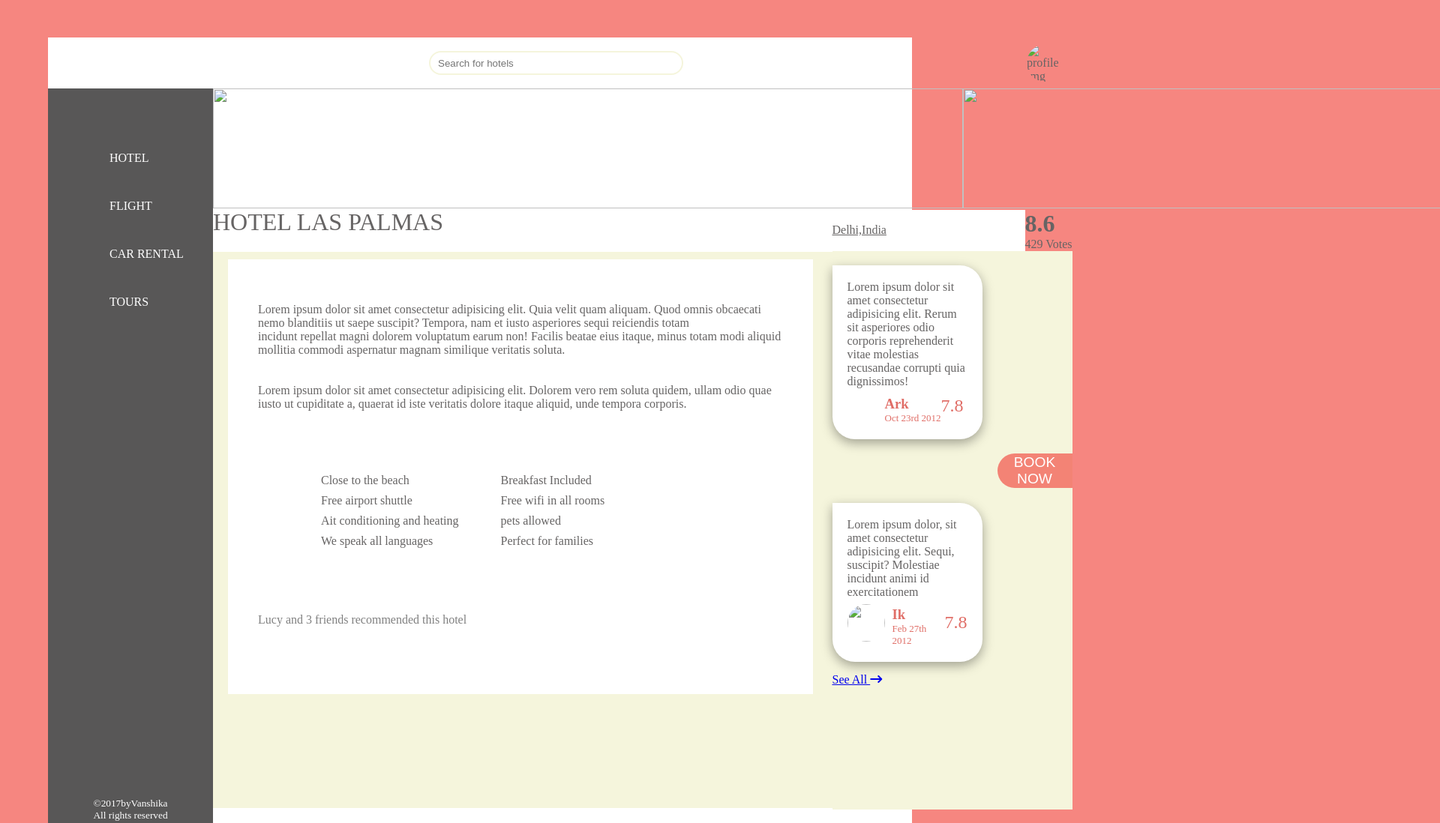
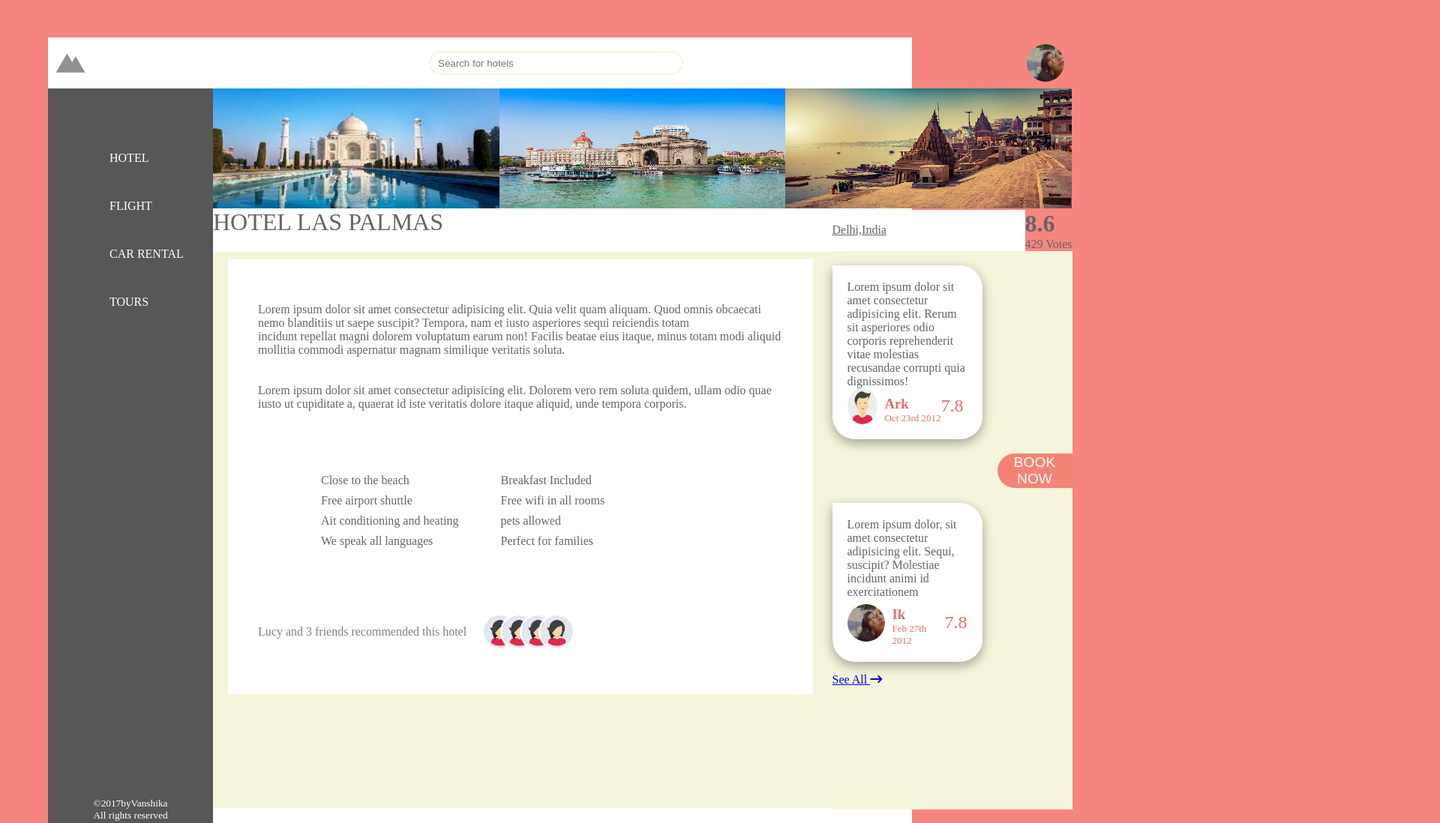
Before and after one commit to Srivastava27/TourWebPage_HopingMinds, a plain HTML site: page index.html in a window 1280 px wide. Shown: the top 1098 px of the page at 75% size, 1920 px wide, since content can reach past the window. Drawn offline with Linux system fonts and the light colour scheme; the site is published under a folder, as on GitHub Pages, so addresses that start at the root find nothing.

Commit message:
Tour-web-page

```diff
--- a/index.html
+++ b/index.html
@@ -11,9 +11,9 @@
 <body>
     <div class="container">
         <div class="navbar">
-            <img class="logo" src="/img/Logo2.jpeg" alt="">
+            <img class="logo" src="img/Logo2.jpeg" alt="">
             <input type="text" name="" id="" placeholder="Search for hotels">
-            <img class="profileimg" src="/img/pic.jpeg" alt="profile img">
+            <img class="profileimg" src="img/pic.jpeg" alt="profile img">
         </div>
         <div class="sidebar">
             <div class="menu">
@@ -29,9 +29,9 @@
         </div>
         <div class="images">
             <div class="tourimg">
-            <img src="/img/pic1.jpg" alt="">
-            <img src="/img/pic2.jpg" alt="">
-            <img src="/img/pic3.jpg" alt="">
+            <img src="img/pic1.jpg" alt="">
+            <img src="img/pic2.jpg" alt="">
+            <img src="img/pic3.jpg" alt="">
             </div>
 
         </div>
@@ -67,10 +67,10 @@
                 </table>
                 <div class="users">
                 <p>Lucy and 3 friends recommended this hotel</p>
-                    <img class="user1" src="/img/user3.jpeg" alt="">
-                    <img class="user2" src="/img/user3.jpeg" alt="">
-                    <img class="user3" src="/img/user3.jpeg" alt="">
-                    <img class="user4" src="/img/user3.jpeg" alt="">
+                    <img class="user1" src="img/user3.jpeg" alt="">
+                    <img class="user2" src="img/user3.jpeg" alt="">
+                    <img class="user3" src="img/user3.jpeg" alt="">
+                    <img class="user4" src="img/user3.jpeg" alt="">
                 </div>
             </div>
         </div>
@@ -88,7 +88,7 @@
                     <p>Lorem ipsum dolor sit amet consectetur adipisicing elit. Rerum sit asperiores odio corporis reprehenderit vitae molestias recusandae corrupti quia dignissimos!</p>
                     <div class="review">
                         <img class="profi
-                        " src="/img/user4.jpeg" alt="" width="40px">
+                        " src="img/user4.jpeg" alt="" width="40px">
                         <div class="name">
                             <h3>Ark</h3>
                             <p>Oct 23rd 2012</p>
@@ -101,7 +101,7 @@
                 <div class="contentB">
                     <p>Lorem ipsum dolor, sit amet consectetur adipisicing elit. Sequi, suscipit? Molestiae incidunt animi id exercitationem </p>
                     <div class="review">
-                        <img class="profileimg" src="/img/pic.jpeg" alt="" width="40px">
+                        <img class="profileimg" src="img/pic.jpeg" alt="" width="40px">
                         <div class="name">
                             <h3>Ik</h3>
                             <p>Feb 27th 2012</p>
```
